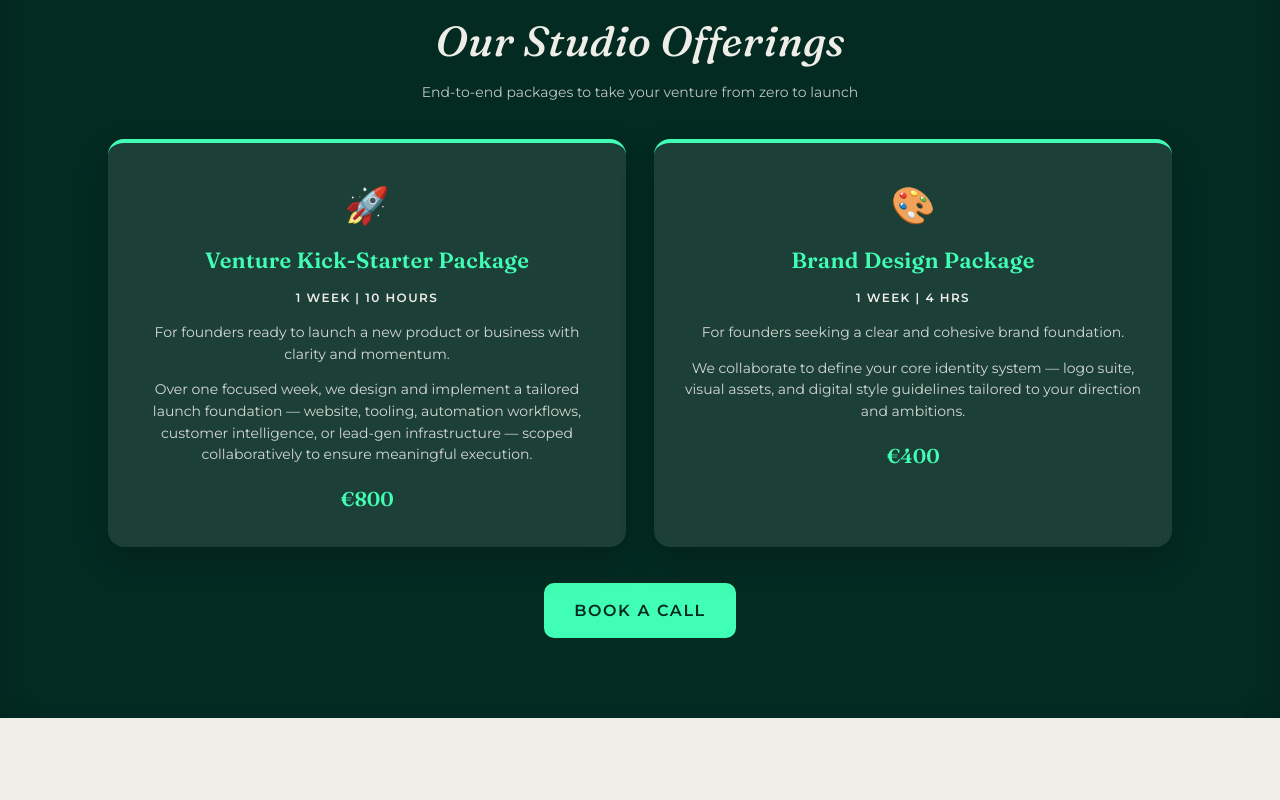
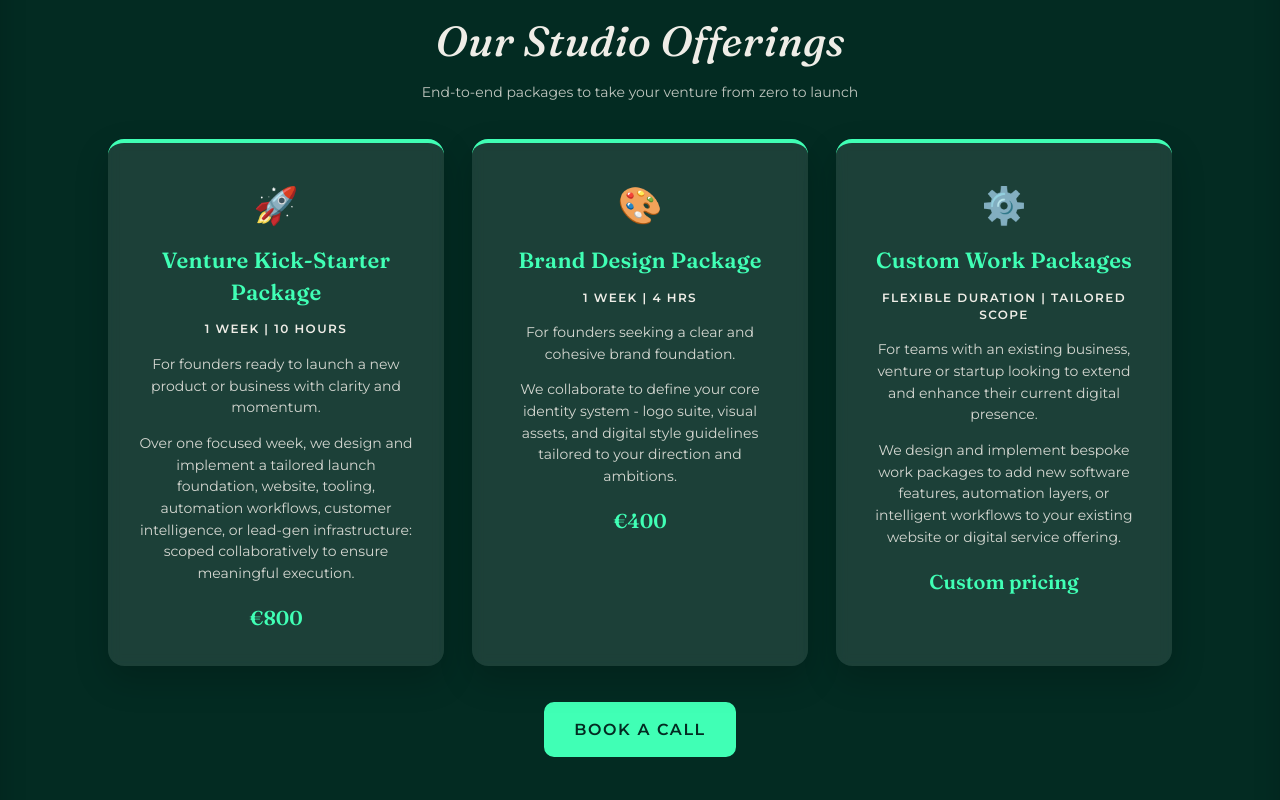
Before and after one commit to BifunctionalLabsCo/bifunctionallabsco.github.io, an Astro site: page / in a window 1280 px wide. Shown: the part 740-1540 px from the top of the page. Built offline with nearby package versions, Linux system fonts and the light colour scheme; Astro itself is replaced by a stand-in of ours; a web font is replaced by a local one.

Commit message:
feat: adds extra service

```diff
--- a/src/pages/index.astro
+++ b/src/pages/index.astro
@@ -282,7 +282,7 @@ import BaseLayout from '../layouts/BaseLayout.astro';
     }
     .services-grid{
       display:grid;
-      grid-template-columns: repeat(2, 1fr);
+      grid-template-columns: repeat(auto-fit, minmax(280px, 1fr));
       gap: 28px;
     }
     .service-card{
@@ -663,8 +663,8 @@ import BaseLayout from '../layouts/BaseLayout.astro';
           <p class="service-meta">1 week | 10 hours</p>
           <p class="service-copy">For founders ready to launch a new product or business with clarity and momentum.</p>
           <p class="service-copy">
-            Over one focused week, we design and implement a tailored launch foundation — website,
-            tooling, automation workflows, customer intelligence, or lead-gen infrastructure —
+            Over one focused week, we design and implement a tailored launch foundation, website,
+            tooling, automation workflows, customer intelligence, or lead-gen infrastructure:
             scoped collaboratively to ensure meaningful execution.
           </p>
           <p class="service-price">€800</p>
@@ -676,11 +676,23 @@ import BaseLayout from '../layouts/BaseLayout.astro';
           <p class="service-meta">1 week | 4 hrs</p>
           <p class="service-copy">For founders seeking a clear and cohesive brand foundation.</p>
           <p class="service-copy">
-            We collaborate to define your core identity system — logo suite,
+            We collaborate to define your core identity system - logo suite,
             visual assets, and digital style guidelines tailored to your
             direction and ambitions.
           </p>
           <p class="service-price">€400</p>
+        </article>
+
+        <article class="service-card">
+          <div class="service-icon">⚙️</div>
+          <h3 class="service-name">Custom Work Packages</h3>
+          <p class="service-meta">Flexible duration | Tailored scope</p>
+          <p class="service-copy">For teams with an existing business, venture or startup looking to extend and enhance their current digital presence.</p>
+          <p class="service-copy">
+            We design and implement bespoke work packages to add new software features, automation layers,
+            or intelligent workflows to your existing website or digital service offering.
+          </p>
+          <p class="service-price">Custom pricing</p>
         </article>
       </div>
 
@@ -749,7 +761,7 @@ import BaseLayout from '../layouts/BaseLayout.astro';
           <img src="assets/images/02c.jpg" alt="Zubin and Saumya" />
         </div>
         <p class="caption">
-          yes, we're married. tied the knot in 2019 — been travelling, freelancing &amp; building startups together ever since.
+          Yes, we're married. tied the knot in 2019 — been travelling, freelancing &amp; building startups together ever since.
         </p>
       </div>
 
```
